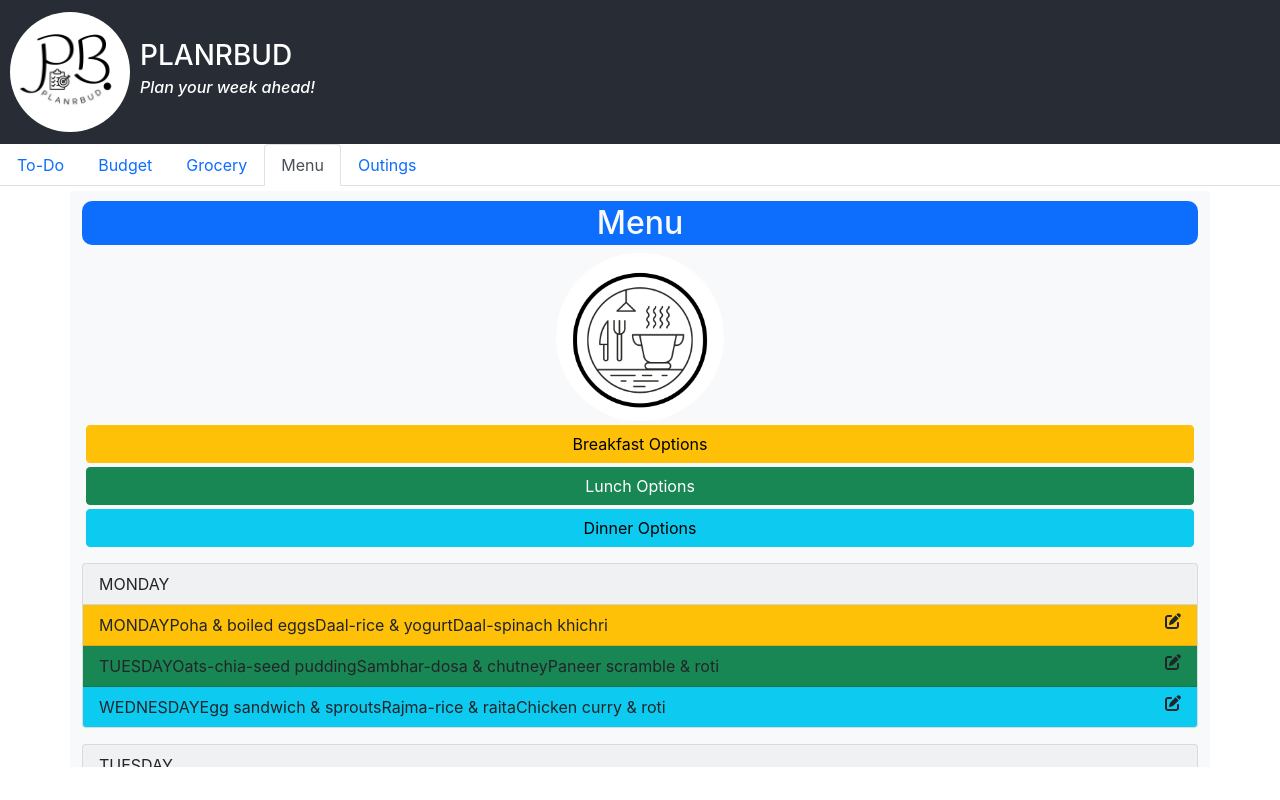
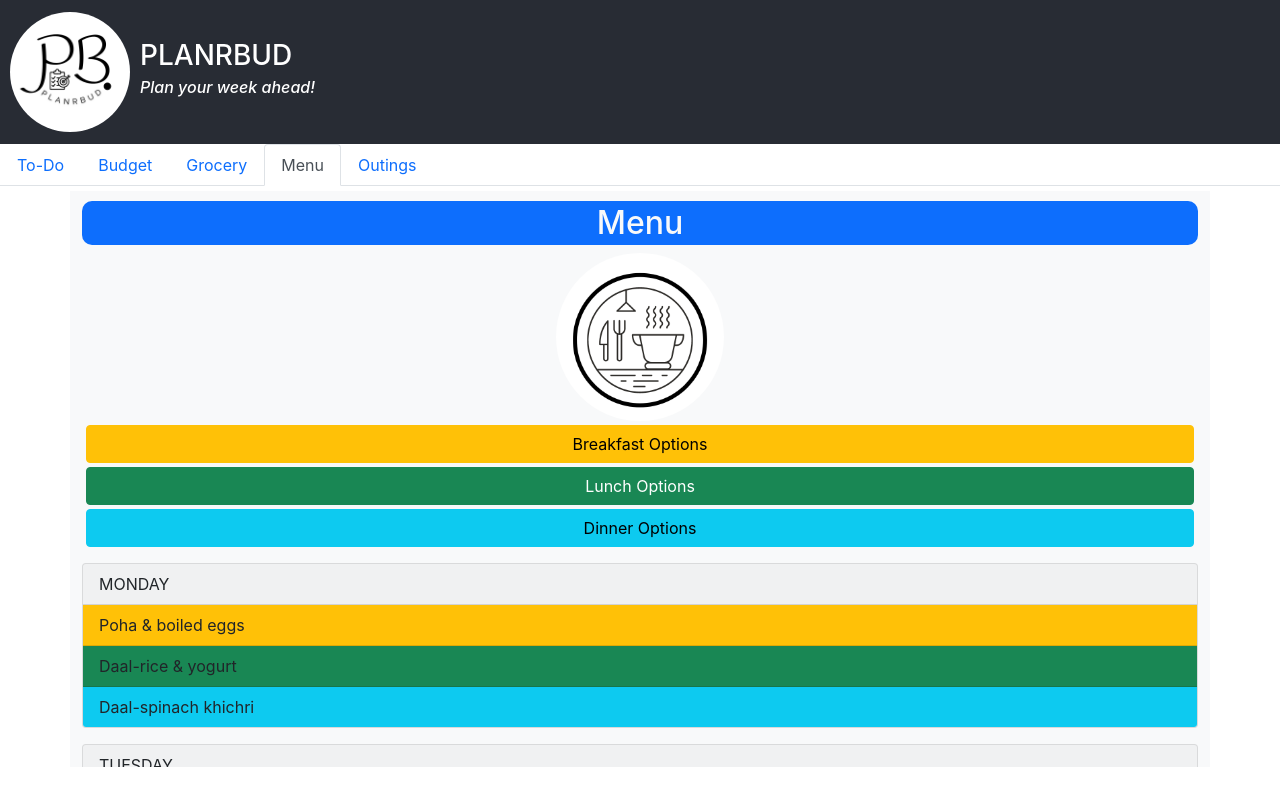
Before and after one commit to ShaliniPanwar/planrbud, a React (Create React App) app: page / in a window 1280 px wide. Both pictures are taken after a click on the button "Menu". Built offline with nearby package versions, Linux system fonts and the light colour scheme.

Commit message:
debugged default menu loading
editing to be added next

```diff
--- a/src/Menu.js
+++ b/src/Menu.js
@@ -1,28 +1,27 @@
 // Importing necessary dependencies
 import React, { useState, useEffect }  from "react";
-import { FontAwesomeIcon } from "@fortawesome/react-fontawesome";
+// import { FontAwesomeIcon } from "@fortawesome/react-fontawesome";
 import { Modal, Button } from "react-bootstrap";
-import { faEdit } from "@fortawesome/free-solid-svg-icons";
+// import { faEdit } from "@fortawesome/free-solid-svg-icons";
 import menuIcon from './menuIcon.png';
 
 // Creating the Menu compoenent
 function Menu() {
 
   // Defining and initializing state variables using the useState hook
-  // 2-D array containing day-wise meals, 3 meals per day
-  const [meals, setMeals] = useState([
-    ["MONDAY", "Poha & boiled eggs", "Daal-rice & yogurt", "Daal-spinach khichri"],
-    ["TUESDAY", "Oats-chia-seed pudding", "Sambhar-dosa & chutney", "Paneer scramble & roti"],
-    ["WEDNESDAY", "Egg sandwich & sprouts", "Rajma-rice & raita", "Chicken curry & roti"],
-    ["THURSDAY", "Daal chilla & fruit", "Chicken curry & roti", "Veggie noodles & soup"],
-    ["FRIDAY", "French toast & smoothie", "Mixed veg-roti & raita", "Egg curry & rice"],
-    ["SATURDAY","Besan chilla and smoothie", "Matar paneer & roti", "Pasta & tomato soup"],
-    ["SUNDAY", "Paneer paratha & sprouts", "Chole-rice & raita", "Soya pulav & soup"]
+  // array of objects storing day-wise meals, 3 meals per day
+  const [menuCard, setMenuCard] = useState([
+    { id:1, day: "MONDAY", breakfast: "Poha & boiled eggs", lunch: "Daal-rice & yogurt", dinner: "Daal-spinach khichri"},
+    { id:2, day: "TUESDAY", breakfast: "Oats-chia-seed pudding", lunch: "Sambhar-dosa & chutney", dinner: "Paneer scramble & roti"},
+    { id:3, day: "WEDNESDAY", breakfast: "Egg sandwich & sprouts", lunch: "Rajma-rice & raita", dinner: "Chicken curry & roti"},
+    { id:4, day: "THURSDAY", breakfast: "Daal chilla & fruit", lunch: "Chicken curry & roti", dinner: "Veggie noodles & soup"},
+    { id:5, day: "FRIDAY", breakfast: "French toast & smoothie", lunch: "Mixed veg-roti & raita", dinner: "Egg curry & rice"},
+    { id:6, day: "SATURDAY", breakfast: "Besan chilla and smoothie", lunch: "Matar paneer & roti", dinner: "Pasta & tomato soup"},
+    { id:7, day: "SUNDAY", breakfast: "Paneer paratha & sprouts", lunch: "Chole-rice & raita", dinner: "Soya pulav & soup"},
   ]);
-  // Array of days
-  const days = ["MONDAY", "TUESDAY", "WEDNESDAY", "THURSDAY", "FRIDAY", "SATURDAY", "SUNDAY"];
-  // Array of background colors for day-wise menu cards
-  const bgColors = ["bg-warning", "bg-success", "bg-info"];
+  // Variable for storing the new edited meal
+  // const [newMeal, setNewMeal] = useState("");
+
   // Array containing breakfast options to be displayed in a modal
   const [breakfastOptions] = useState([
     "Berry yogurt bowl",
@@ -83,39 +82,37 @@ function Menu() {
 
   // Using the useEffect hook to load saved meals
   useEffect(() => {
-    const storedItems = JSON.parse(localStorage.getItem("meals")) || [];
-    if (storedItems.length > 0) {
-      setMeals(storedItems);
-    } else {
-      setMeals([["MONDAY", "Poha & boiled eggs", "Daal-rice & yogurt", "Daal-spinach khichri"],
-        ["TUESDAY", "Oats-chia-seed pudding", "Sambhar-dosa & chutney", "Paneer scramble & roti"],
-        ["WEDNESDAY", "Egg sandwich & sprouts", "Rajma-rice & raita", "Chicken curry & roti"],
-        ["THURSDAY", "Daal chilla & fruit", "Chicken curry & roti", "Veggie noodles & soup"],
-        ["FRIDAY", "French toast & smoothie", "Mixed veg-roti & raita", "Egg curry & rice"],
-        ["SATURDAY", "Besan chilla and smoothie", "Matar paneer & roti", "Pasta & tomato soup"],
-        ["SUNDAY", "Paneer paratha & sprouts", "Chole-rice & raita", "Soya pulav & soup"],
-      ]);
-    }
-  }, []);
+    const storedMenuCard = JSON.parse(localStorage.getItem("menuCard")) || menuCard;
+    setMenuCard(storedMenuCard);
+  }, [menuCard]);
 
   // Function to handle editing of a meal
-  const handleEditMeal = (mealToBeEdited) => {
-    // to initiate prompt for user to enter the changed meal
-    const newMeal = prompt("Enter the new meal:");
-    if(newMeal === null){
-      return;
-    }
-    const updatedMeals = [...meals];
-    updatedMeals[mealToBeEdited]=newMeal;
-    setMeals(updatedMeals); // updating the state with updated meals
-    updateLocalStorage(updatedMeals); // updating the local storage with the updated meals
-  };
+  // function handleEditMeal(changedMenu, key) {
+  //   setNewMeal(prompt("Enter the new meal:"));
+  //   // using the functional form of setState to access the previous state and updating it with the new item
+  //   setMeals((prev) => {
+  //     const updatedItems = [...prev]; // saving the updated items to localStorage
+  //     if(key==="breakfast"){
+  //       updatedItems[changedMenu.id-1].breakfast = newMeal;
+  //     }
+  //     else if(key==="lunch"){
+  //       updatedItems[changedMenu.id-1].lunch = newMeal;
+  //     }
+  //     else if(key==="dinner"){
+  //       updatedItems[changedMenu.id-1].dinner = newMeal;
+  //     }
+  //     updateLocalStorage("meals", updatedItems); // returning the new items array with the new item added
+  //     return updatedItems;
+  //   });
+  //   // clearing the input fields for the new item
+  //   setNewMeal("");
+  // };
 
   // Function to update localStorage with the current meals
-  function updateLocalStorage(mealItems = meals) {
-    // saving the current meals as a JSON string in localStorage
-    localStorage.setItem("meals", JSON.stringify(mealItems));
-  };
+  // function updateLocalStorage(mealItems = meals) {
+  //   // saving the current meals as a JSON string in localStorage
+  //   localStorage.setItem("meals", JSON.stringify(mealItems));
+  // };
 
   // // Returning the JSX for the Menu component / Rendering the Menu component
   return (
@@ -176,20 +173,22 @@ function Menu() {
           </div>
         {/* Menu cards - one for each day of the week */}
         <div className="menu-cards">
-          {/* Mapping over days array to render day-wise cards */}
-          {days.map((day, i) => (
-            <div key={i} className="card bg-light mt-3 mx-auto d-block">
-              <div className="card-header d-flex justify-content-between">{day}</div>
+          {menuCard.map((menu) => (
+            <div className="card bg-light mt-3 mx-auto d-block">
+              <div className="card-header d-flex justify-content-between">{menu.day}</div>
                 <ul className="list-group list-group-flush">
-                  {/* Mapping over background colors array to render appropriate color for each meal */}
-                  {bgColors.map((bgColor, j) => (
-                    <li key={j} className={`list-group-item ${bgColor} d-flex justify-content-between`}>
-                    {/* Fetching meal text from meals array */}
-                    {meals[i * 3 + j]}
-                    {/* Edit button to facilitate editing of a meal */}
-                    <FontAwesomeIcon style={{marginLeft: "10px"}} icon={faEdit} onClick={() => handleEditMeal(i * 3 + j)} />
-                    </li>
-                  ))}
+                  <li className={`list-group-item bg-warning d-flex justify-content-between`}>
+                    {menu.breakfast}
+                    {/* <FontAwesomeIcon style={{marginLeft: "10px"}} icon={faEdit} onClick={() => handleEditMeal(menu, "breakfast")} /> */}
+                  </li>
+                  <li className={`list-group-item bg-success d-flex justify-content-between`}>
+                    {menu.lunch}
+                    {/* <FontAwesomeIcon style={{marginLeft: "10px"}} icon={faEdit} onClick={() => handleEditMeal(menu, "lunch")} /> */}
+                  </li>
+                  <li className={`list-group-item bg-info d-flex justify-content-between`}>
+                    {menu.dinner}
+                    {/* <FontAwesomeIcon style={{marginLeft: "10px"}} icon={faEdit} onClick={() => handleEditMeal(menu, "dinner")} /> */}
+                  </li>
                 </ul>
             </div>
           ))}
```
